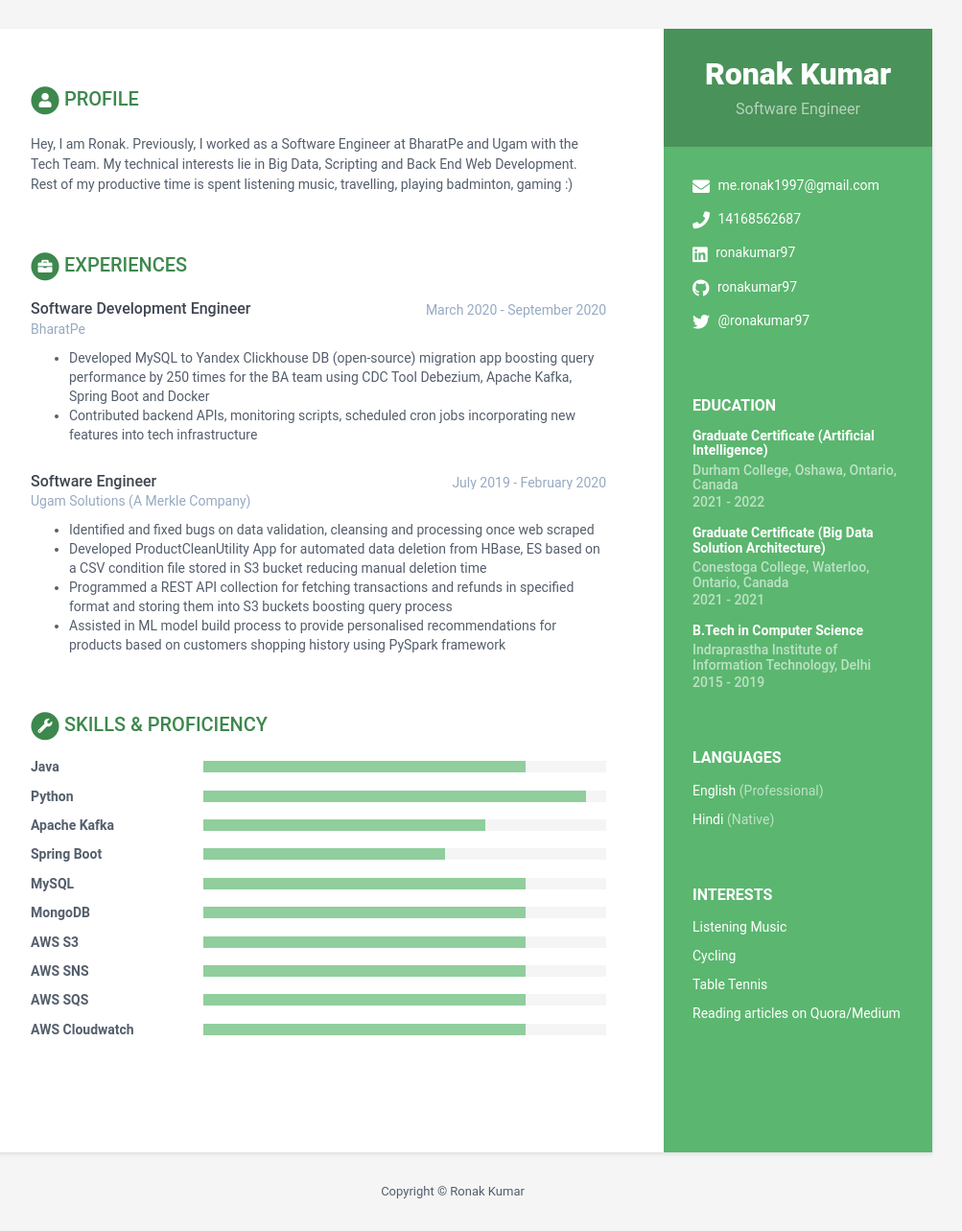
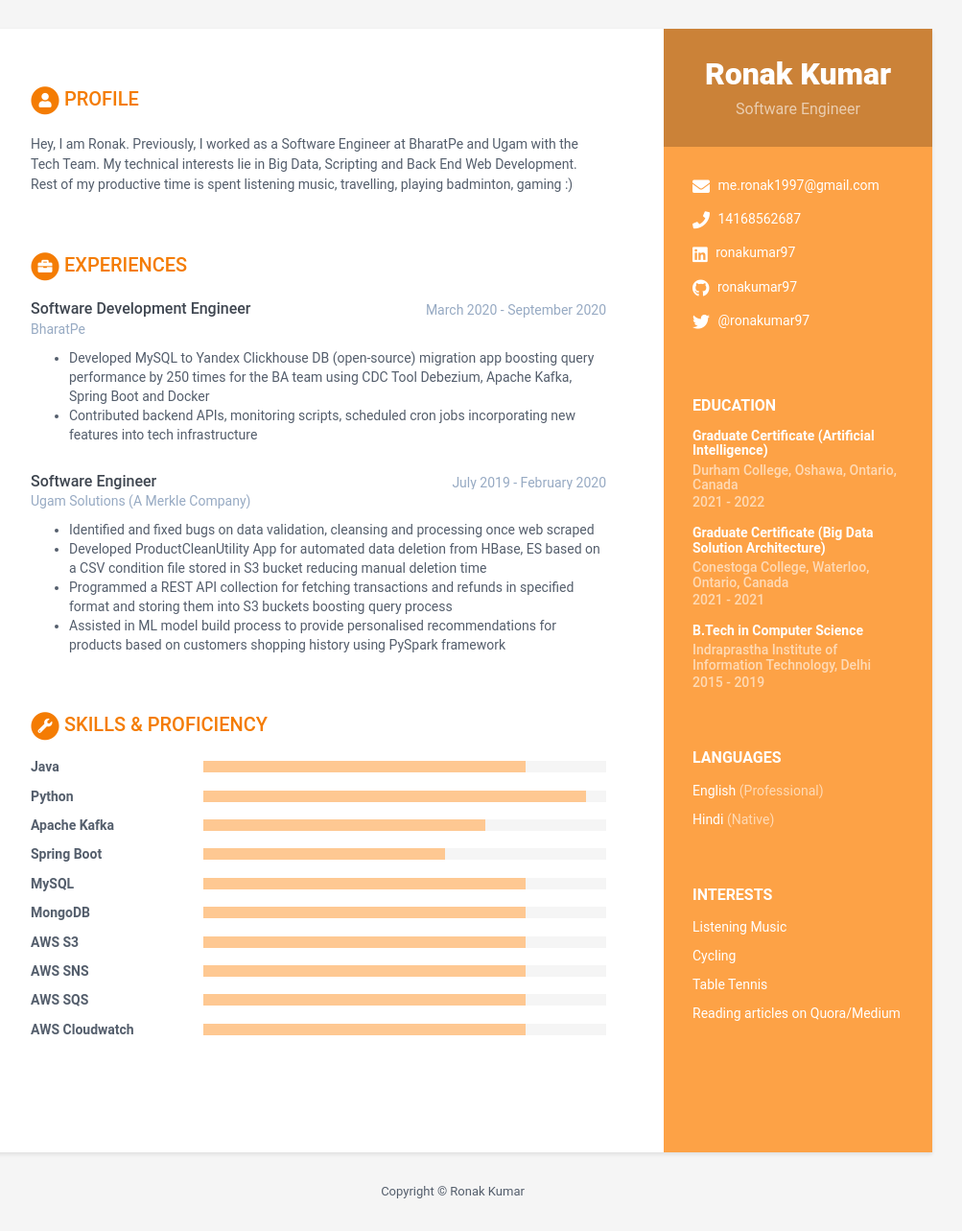
Before and after one commit to ronakumar97/ronakumar97.github.io, a Jekyll site: the page built from index.html, in a window 1280 px wide. Shown: the whole page at 96% size, without its empty margins (168-1171 px from the left). Built offline with Jekyll 4.4.1, drawn with Linux system fonts in a browser that asks for light colours.

Commit message:
change the color theme

```diff
--- a/_config.yml
+++ b/_config.yml
@@ -6,7 +6,7 @@ url: 'http://ronakumar97.github.io'
 baseurl: '/online-cv' #change it according to your repository name
 description: Personal Website
 # Style will be applied only after restarting the build or serve. Just choose one of the options.
-theme_skin: green # blue turquoise green berry orange ceramic
+theme_skin: orange # blue turquoise green berry orange ceramic
 chrome_mobile_color: #use hex colors (ex:#1976d2) or leave empty if you don't want a color for chrome mobile searchbar
 
 # Tracker
```
